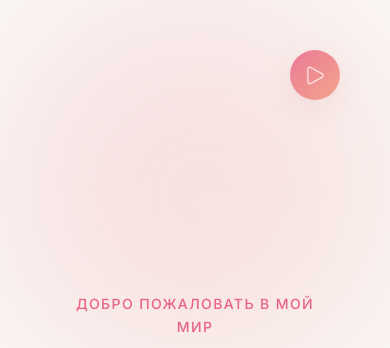
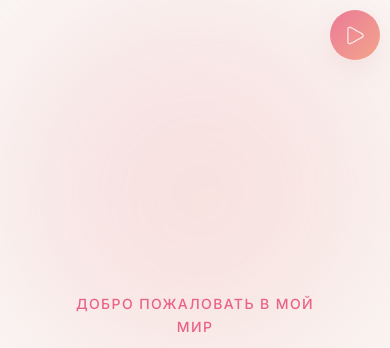
Before and after one commit to Front-Eugene/Ruslana, a plain HTML site: page index.html in a window 390 px wide. Shown: the top 348 px of the page. Drawn offline with nearby package versions, Linux system fonts and the light colour scheme.

Commit message:
music btn

```diff
--- a/style.css
+++ b/style.css
@@ -553,4 +553,9 @@ a {
     .photo-section .item {
         width: 90%;
     }
+
+    .profile-circle.music-button {
+        right: 10px;
+        top: 10px;
+    }
 }
```
